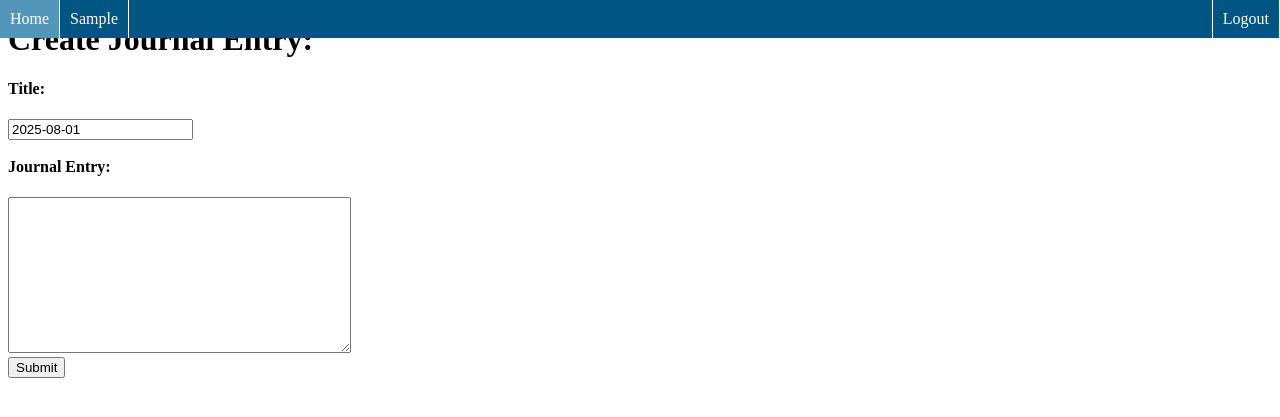
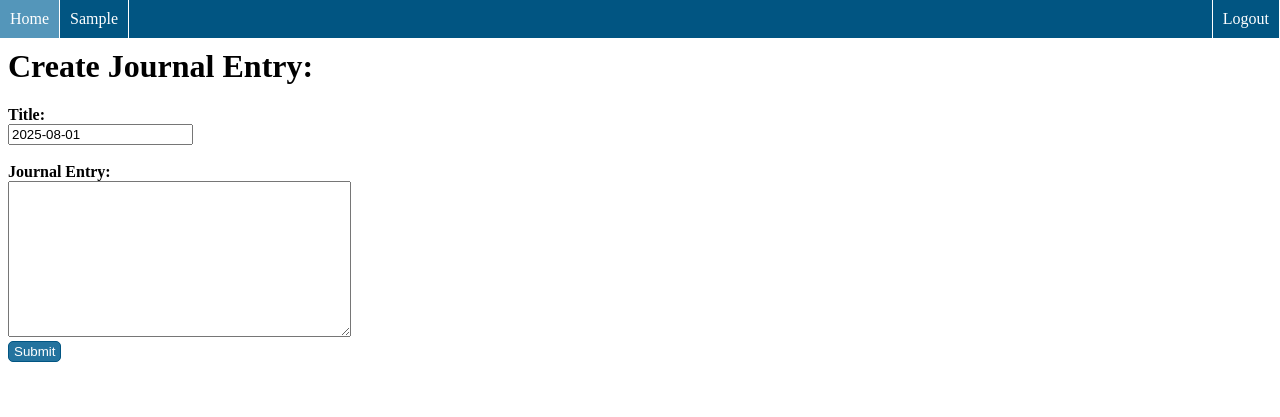
Before and after one commit to matthew-f-bell/journaling-django, a Django app: page /journal-entry/ in a window 1280 px wide. Shown: the top 417 px of the page. Run offline with Django 5.2, Linux system fonts and the light colour scheme; the visitor is signed in with stand-in values (Sample User, id 1).

Commit message:
form styling

```diff
--- a/main_app/static/styles/style.css
+++ b/main_app/static/styles/style.css
@@ -95,6 +95,10 @@ h4 {
     margin: 5px;
 }
 
+.journal-entry-title {
+    border-bottom: 2px solid #5496ba;
+}
+
 #journal-crud {
     display: inline;
     float: right;
@@ -117,13 +121,31 @@ h4 {
 }
 
 /* Journal Creation Styles */
-.journal-entry-title {
-    border-bottom: 2px solid #5496ba;
+.create-journal-page {
+    display: block;
+    margin-top: 48px;
+}
+
+.journal-input-title {
+    margin-bottom: 0;
 }
 
 .journal-input-entry {
+    margin-bottom: 0;
     min-width: 10%;
     max-width: 50%;
     height: fit-content;
     width: fit-content;
 }
+
+.journal-form-btn {
+    padding: 2px 5px;
+    background-color: #24739e;
+    border: 1px solid #015582;
+    border-radius: 5px;
+    color: white;
+}
+
+.journal-form-btn:hover {
+    background-color: #5496ba;
+}
--- a/main_app/templates/journal_entry_creation.html
+++ b/main_app/templates/journal_entry_creation.html
@@ -13,11 +13,11 @@
     <form method="post">
         {% csrf_token %}
         <div>
-            <div class="journal-input-title"><h4>Title:</h4>{{ form.title }}</div>
+            <div class="journal-input-container"><h4 class="journal-input-title">Title:</h4>{{ form.title }}</div>
             <br/>
-            <div class="journal-input-entry"><h4>Journal Entry:</h4>{{ form.journal_content }}</div>
+            <div class="journal-input-container"><h4 class="journal-input-entry">Journal Entry:</h4>{{ form.journal_content }}</div>
         </div>
-        <input type="submit" value="Submit">
+        <input class="journal-form-btn" type="submit" value="Submit">
     </form>
 </div>
 {% endblock %}
```
